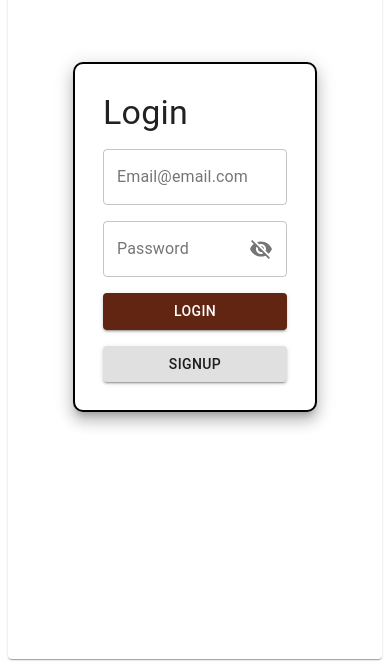
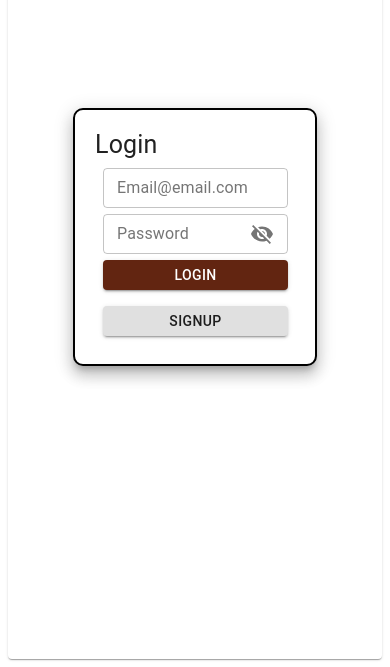
Before and after one commit to Jeromescxz/BulSU-LMS, a React (Create React App) app: page /signin in a window 390 px wide. Shown: the part 193-860 px from the top of the page. Built offline with nearby package versions, Linux system fonts and the light colour scheme; no server answers.

Commit message:
responsive signup and sign in

```diff
--- a/src/App.js
+++ b/src/App.js
@@ -6,7 +6,7 @@ import {
   BrowserRouter as Router,
   Route,
   Switch,
-  Redirect,
+  Redirect
 } from "react-router-dom";
 import PrivateRoute from "./router/privateRoute";
 import PublicRoute from "./router/publicRoute";
@@ -22,14 +22,14 @@ var useStyles = makeStyles(() => ({
     height: "100vh",
     display: "flex",
     justifyContent: "center",
-    alignItems: "center",
-  },
+    alignItems: "center"
+  }
 }));
 function App() {
   const classes = useStyles();
   const [state, setstate] = useState({
     isAuth: false,
-    isLoading: true,
+    isLoading: true
   });
   useEffect(() => {
     firebase.auth().onAuthStateChanged(function (user) {
@@ -48,6 +48,7 @@ function App() {
       </div>
     );
   }
+
   return (
     <ThemeProvider theme={theme}>
       <Router>
--- a/src/pages/Signin.js
+++ b/src/pages/Signin.js
@@ -2,6 +2,7 @@ import React from "react";
 import { useState } from "react";
 import { useHistory } from "react-router-dom";
 import firebase from "../utils/firebase";
+import theme from "../utils/theme";
 import {
   makeStyles,
   Card,
@@ -14,6 +15,7 @@ import {
   IconButton,
   Typography,
   Button,
+  useMediaQuery
 } from "@material-ui/core";
 import { Alert } from "@material-ui/lab";
 //icons
@@ -26,11 +28,12 @@ const useStyles = makeStyles((theme) => ({
     display: "flex",
     alignItems: "center",
     justifyContent: "center",
+    flexDirection: "column"
   },
 
   form: {
     display: "flex",
-    flexDirection: "column",
+    flexDirection: "column"
   },
   card: {
     width: "320px",
@@ -38,25 +41,36 @@ const useStyles = makeStyles((theme) => ({
     borderRadius: 10,
     border: "2px solid black",
     [theme.breakpoints.down("xs")]: {
-      width: 200,
-    },
+      width: 200
+    }
   },
 
   field: {
     margin: theme.spacing(1),
+    [theme.breakpoints.down("xs")]: {
+      height: 30,
+      width: 185,
+      fontSize: 14
+    }
   },
   errors: {
-    margin: theme.spacing(1),
-  },
+    margin: theme.spacing(2),
+    width: 320,
+    [theme.breakpoints.down("xs")]: {
+      fontSize: 12,
+      width: 200
+    }
+  }
 }));
 function Signin() {
   const classes = useStyles();
   const history = useHistory("");
+  const fieldSize = useMediaQuery(theme.breakpoints.down("xs"));
   const [values, setValues] = useState({
     email: "",
     password: "",
     showPassword: false,
-    errors: "",
+    errors: ""
   });
 
   const handleChange = (prop) => (event) => {
@@ -98,30 +112,32 @@ function Signin() {
   };
   return (
     <Paper className={classes.root}>
+      {values.errors ? (
+        <Alert severity="error" className={classes.errors}>
+          {values.errors}
+        </Alert>
+      ) : (
+        ""
+      )}
       <Card elevation={10} className={classes.card}>
         <form className={classes.form}>
-          <Typography
-            className={classes.field}
-            variant="h4"
-            color="textPrimary"
-          >
+          <Typography variant="h4" color="textPrimary">
             Login
           </Typography>
-          {values.errors ? (
-            <Alert severity="error" className={classes.errors}>
-              {values.errors}
-            </Alert>
-          ) : (
-            ""
-          )}
+
           <TextField
             className={classes.field}
             value={values.email}
             onChange={handleChange("email")}
             label="Email@email.com"
             variant="outlined"
+            size={fieldSize ? "small" : "medium"}
           />
-          <FormControl className={classes.field} variant="outlined">
+          <FormControl
+            className={classes.field}
+            variant="outlined"
+            size={fieldSize ? "small" : "medium"}
+          >
             <InputLabel htmlFor="outlined-adornment-password">
               Password
             </InputLabel>
--- a/src/pages/Signup.js
+++ b/src/pages/Signup.js
@@ -2,6 +2,7 @@ import { React, useState } from "react";
 import { makeStyles } from "@material-ui/core/styles";
 import { useHistory } from "react-router-dom";
 import firebase from "../utils/firebase";
+import theme from "../utils/theme";
 import {
   Card,
   TextField,
@@ -13,6 +14,7 @@ import {
   IconButton,
   Typography,
   Button,
+  useMediaQuery
 } from "@material-ui/core";
 import { Alert } from "@material-ui/lab";
 //icons
@@ -25,11 +27,12 @@ var useStyles = makeStyles((theme) => ({
     display: "flex",
     alignItems: "center",
     justifyContent: "center",
+    flexDirection: "column"
   },
 
   form: {
     display: "flex",
-    flexDirection: "column",
+    flexDirection: "column"
   },
   card: {
     width: "320px",
@@ -38,33 +41,46 @@ var useStyles = makeStyles((theme) => ({
     border: "2px solid black",
 
     [theme.breakpoints.down("xs")]: {
-      width: 200,
-    },
+      width: 200
+    }
   },
 
   field: {
-    margin: theme.spacing(1),
+    margin: theme.spacing(0.5),
+    [theme.breakpoints.down("xs")]: {
+      width: 185,
+      fontSize: 14
+    }
   },
   or: {
     width: "100%",
     textAlign: "center",
     fontSize: 20,
+    [theme.breakpoints.down("xs")]: {
+      fontSize: 14
+    }
   },
   errors: {
-    margin: theme.spacing(1),
-  },
+    margin: theme.spacing(2),
+    width: 320,
+    [theme.breakpoints.down("xs")]: {
+      fontSize: 12,
+      width: 200
+    }
+  }
 }));
 
 function Signup() {
   const classes = useStyles();
   const history = useHistory("");
+  const fieldSize = useMediaQuery(theme.breakpoints.down("xs"));
   const [payload, setPayload] = useState({
     email: "",
     password: "",
     confirmPassword: "",
     showPassword: false,
     showConfirmPassword: false,
-    errors: "",
+    errors: ""
   });
 
   const handleChange = (prop) => (event) => {
@@ -85,7 +101,7 @@ function Signup() {
   const handleClickShowConfirmPassword = () => {
     setPayload({
       ...payload,
-      showConfirmPassword: !payload.showConfirmPassword,
+      showConfirmPassword: !payload.showConfirmPassword
     });
   };
 
@@ -99,7 +115,7 @@ function Signup() {
     } else if (payload.password.length <= 5) {
       setPayload({
         ...payload,
-        errors: "Password should be at least 6 characters",
+        errors: "Password should be at least 6 characters"
       });
     } else {
       setPayload({ ...payload, errors: "" });
@@ -133,22 +149,18 @@ function Signup() {
   };
   return (
     <Paper className={classes.root}>
+      {payload.errors ? (
+        <Alert severity="error" className={classes.errors}>
+          {payload.errors}
+        </Alert>
+      ) : (
+        ""
+      )}
       <Card elevation={10} className={classes.card}>
         <form className={classes.form}>
-          <Typography
-            className={classes.field}
-            variant="h4"
-            color="textPrimary"
-          >
+          <Typography variant="h4" color="textPrimary">
             Signup
           </Typography>
-          {payload.errors ? (
-            <Alert severity="error" className={classes.errors}>
-              {payload.errors}
-            </Alert>
-          ) : (
-            ""
-          )}
 
           <TextField
             className={classes.field}
@@ -156,8 +168,13 @@ function Signup() {
             onChange={handleChange("email")}
             label="Email"
             variant="outlined"
+            size={fieldSize ? "small" : "medium"}
           />
-          <FormControl className={classes.field} variant="outlined">
+          <FormControl
+            className={classes.field}
+            size={fieldSize ? "small" : "medium"}
+            variant="outlined"
+          >
             <InputLabel htmlFor="outlined-adornment-password">
               Password
             </InputLabel>
@@ -181,7 +198,11 @@ function Signup() {
               labelWidth={70}
             />
           </FormControl>
-          <FormControl className={classes.field} variant="outlined">
+          <FormControl
+            className={classes.field}
+            size={fieldSize ? "small" : "medium"}
+            variant="outlined"
+          >
             <InputLabel htmlFor="outlined-adornment-confirmPassword">
               Confirm password
             </InputLabel>
@@ -214,6 +235,7 @@ function Signup() {
             className={classes.field}
             variant="contained"
             color="primary"
+            size={fieldSize ? "small" : "large"}
           >
             REGISTER
           </Button>
@@ -223,6 +245,7 @@ function Signup() {
             className={classes.field}
             variant="contained"
             color="default"
+            size={fieldSize ? "small" : "large"}
           >
             Already have an account? LOGIN
           </Button>
--- a/src/utils/theme.js
+++ b/src/utils/theme.js
@@ -8,26 +8,34 @@ const theme = createMuiTheme({
       light: "rgba(166, 86, 47, 1)",
       main: "rgba(98, 37, 17, 1)",
       dark: "rgba(45, 26, 18, 1)",
-      contrastText: "#fff",
+      contrastText: "#fff"
     },
     secondary: {
       light: "#ff4081",
       main: "#f50057",
       dark: "#c51162",
-      contrastText: "#fff",
+      contrastText: "#fff"
     },
     error: {
       light: "#e57373",
       main: "#f44336",
       dark: "#d32f2f",
-      contrastText: "#fff",
+      contrastText: "#fff"
     },
     text: {
       primary: "rgba(0, 0, 0, 0.87)",
       secondary: "rgba(0, 0, 0, 0.54)",
       disabled: "rgba(0, 0, 0, 0.38)",
-      hint: "rgba(0, 0, 0, 0.38)",
-    },
+      hint: "rgba(0, 0, 0, 0.38)"
+    }
   },
+  typography: {
+    h4: {
+      fontSize: "25px",
+      "@media (min-width:600px)": {
+        fontSize: "40px"
+      }
+    }
+  }
 });
 export default theme;
```
